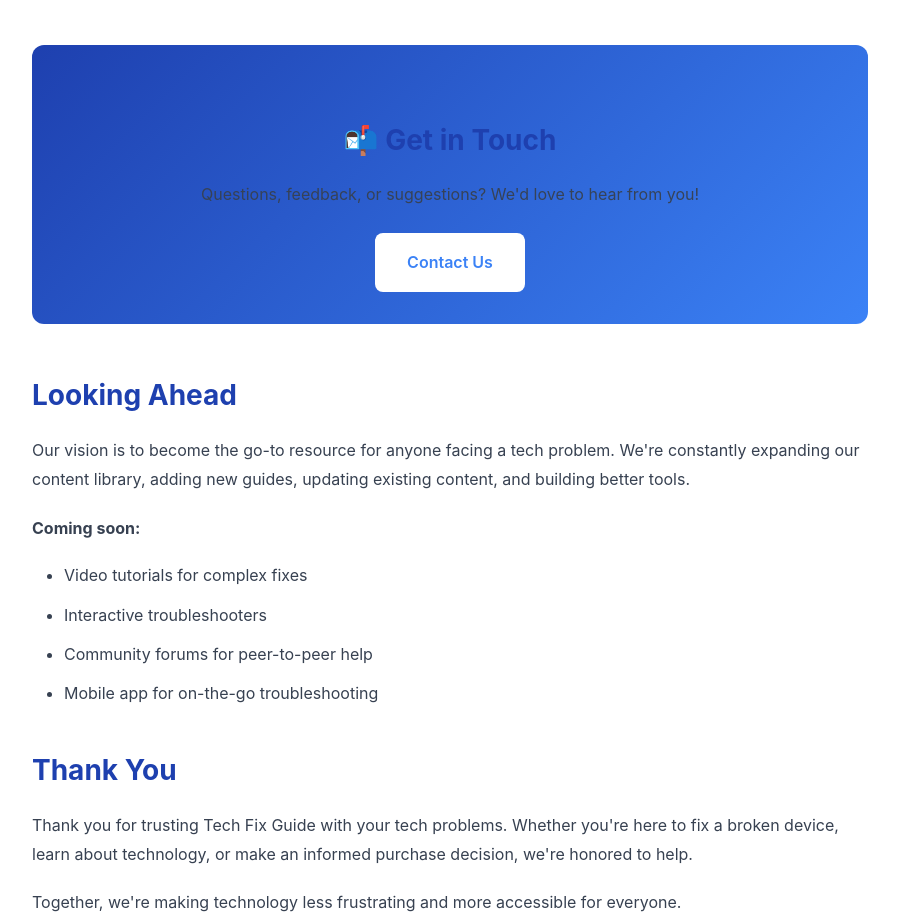
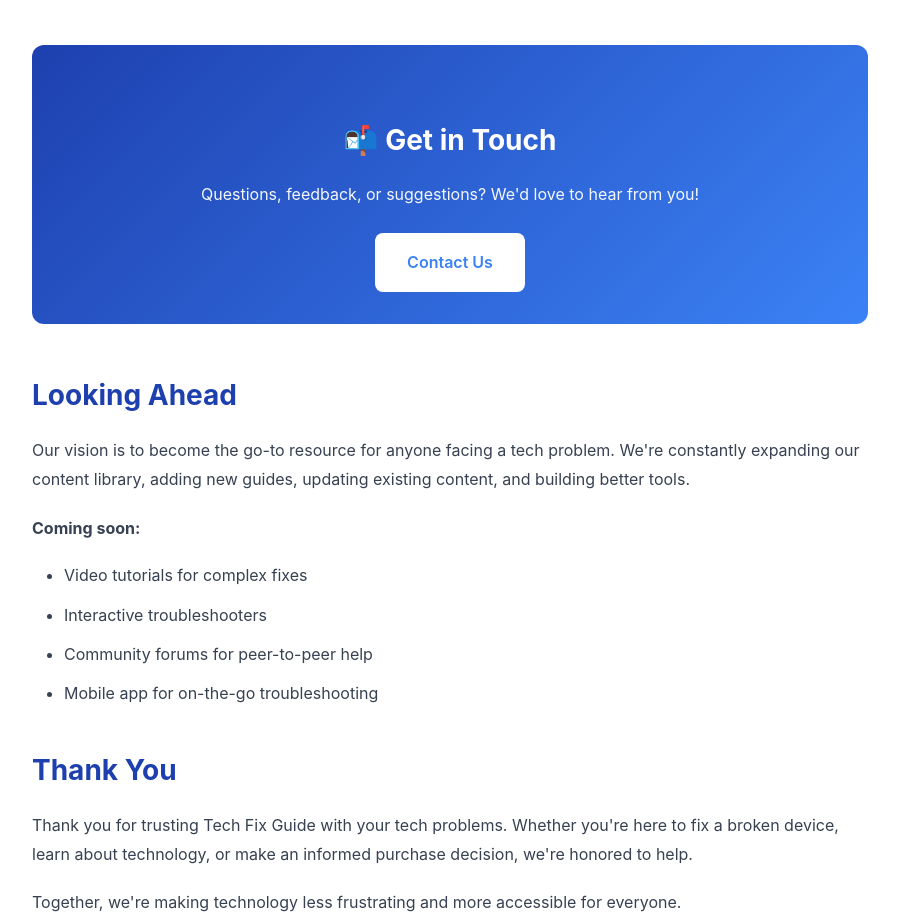
Before and after one commit to OperatorSigmaM/tech-fix-guide, a plain HTML site: page about.html in a window 1280 px wide. Shown: the part 3826-4743 px from the top of the page, without its empty margins (190-1089 px from the left). Drawn offline with Linux system fonts and the light colour scheme.

```diff
--- a/about.html
+++ b/about.html
@@ -47,8 +47,18 @@
         .stat-item p { color: #6b7280; }
 
         .cta-box { background: linear-gradient(135deg, #1e40af 0%, #3b82f6 100%); color: white; padding: 2rem; border-radius: 12px; margin: 3rem 0; text-align: center; }
-        .cta-box h2 { margin-bottom: 1rem; }
-        .cta-box p { margin-bottom: 1.5rem; opacity: 0.95; }
+        /* ДОБАВЛЕНЫ НОВЫЕ ПРАВИЛА ЗДЕСЬ, ЧТОБЫ УБЕДИТЬСЯ, ЧТО ТЕКСТ БЕЛЫЙ */
+        .cta-box h2 {
+            color: white; /* Явно устанавливаем белый для заголовка */
+            margin-bottom: 1rem;
+        }
+        .cta-box p {
+            color: white; /* Явно устанавливаем белый для параграфа */
+            margin-bottom: 1.5rem;
+            opacity: 0.95;
+        }
+        /* КОНЕЦ НОВЫХ ПРАВИЛ */
+
         .cta-button { background: white; color: #3b82f6; padding: 1rem 2rem; border-radius: 8px; font-size: 1rem; font-weight: 600; text-decoration: none; display: inline-block; transition: transform 0.2s; }
         .cta-button:hover { transform: translateY(-2px); }
 
```
